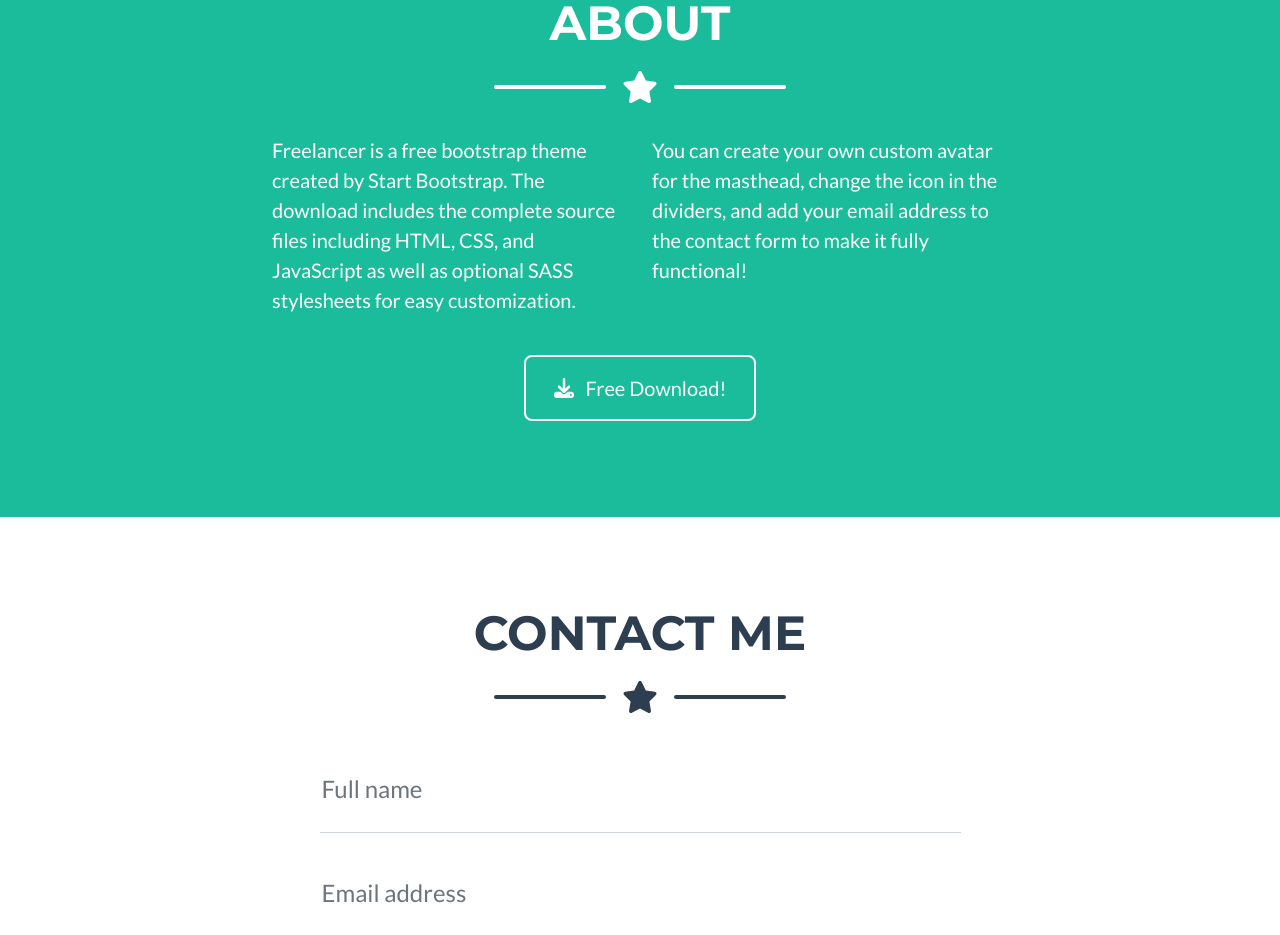
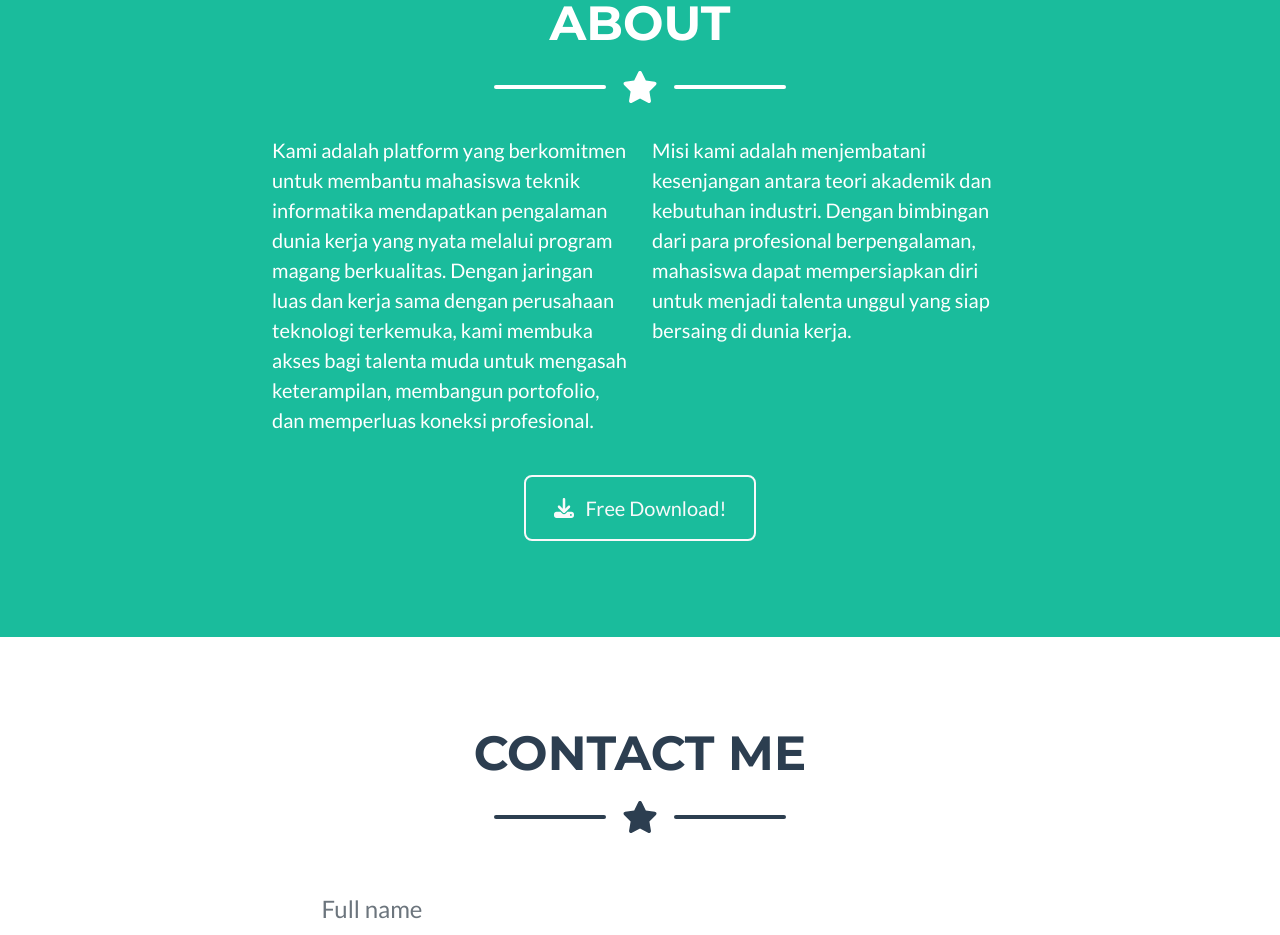
Before and after one commit to atisni/atisni.github.io, a plain HTML site: page index.html in a window 1280 px wide. Shown: the part 1870-2805 px from the top of the page. Drawn offline with nearby package versions, Linux system fonts and the light colour scheme.

Commit message:
Update index.html

```diff
--- a/index.html
+++ b/index.html
@@ -135,8 +135,10 @@
                 </div>
                 <!-- About Section Content-->
                 <div class="row">
-                    <div class="col-lg-4 ms-auto"><p class="lead">Freelancer is a free bootstrap theme created by Start Bootstrap. The download includes the complete source files including HTML, CSS, and JavaScript as well as optional SASS stylesheets for easy customization.</p></div>
-                    <div class="col-lg-4 me-auto"><p class="lead">You can create your own custom avatar for the masthead, change the icon in the dividers, and add your email address to the contact form to make it fully functional!</p></div>
+                    <div class="col-lg-4 ms-auto"><p class="lead">Kami adalah platform yang berkomitmen untuk membantu mahasiswa teknik informatika mendapatkan pengalaman dunia kerja yang nyata melalui program magang berkualitas. Dengan jaringan luas dan kerja sama dengan perusahaan teknologi terkemuka, kami membuka akses bagi talenta muda untuk mengasah keterampilan, membangun portofolio, dan memperluas koneksi profesional.
+
+                    </p></div>
+                    <div class="col-lg-4 me-auto"><p class="lead">Misi kami adalah menjembatani kesenjangan antara teori akademik dan kebutuhan industri. Dengan bimbingan dari para profesional berpengalaman, mahasiswa dapat mempersiapkan diri untuk menjadi talenta unggul yang siap bersaing di dunia kerja.</p></div>
                 </div>
                 <!-- About Section Button-->
                 <div class="text-center mt-4">
```
